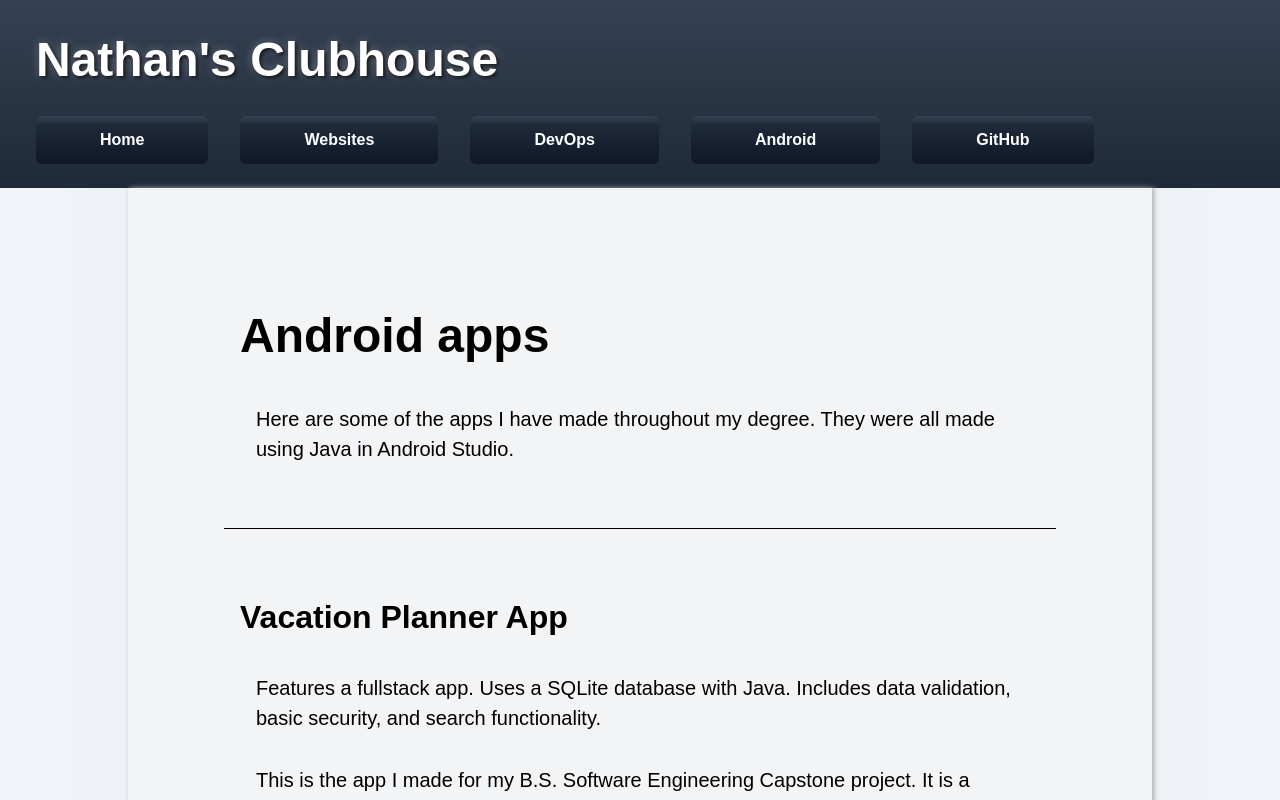
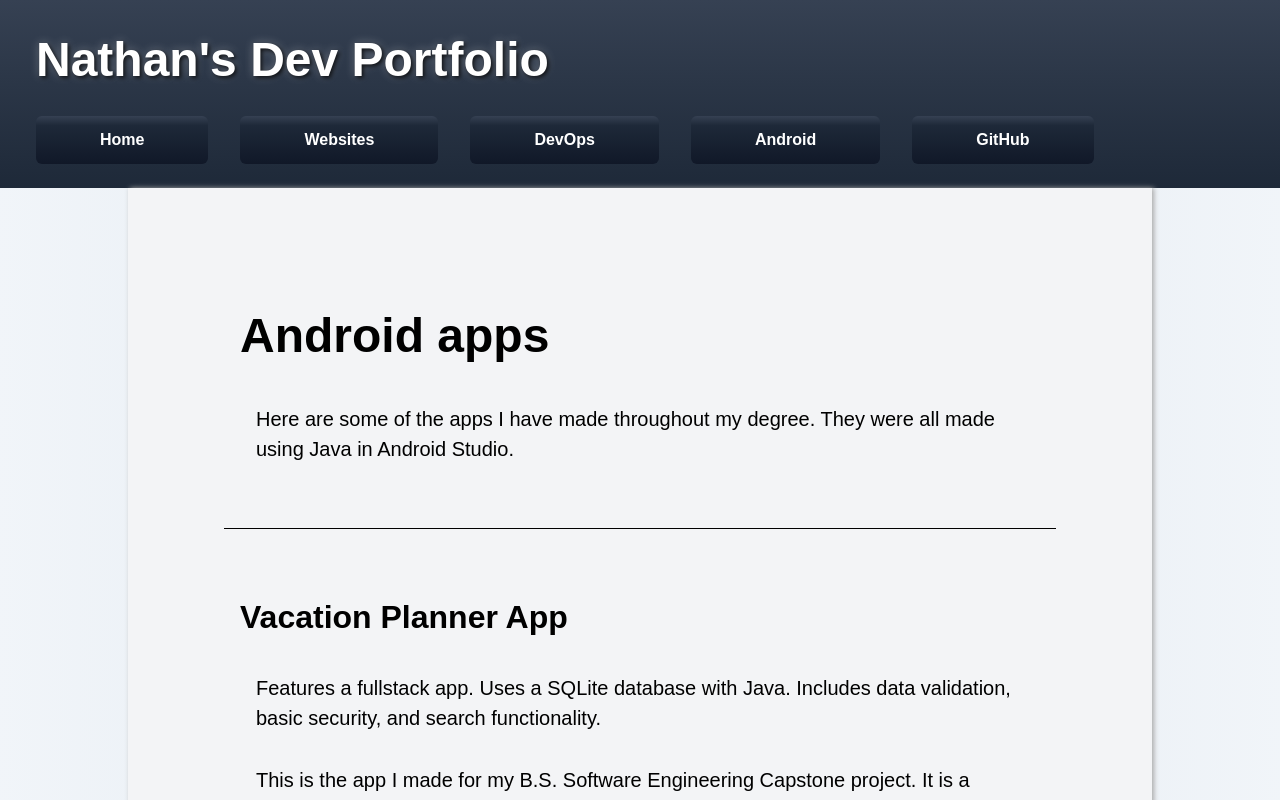
Before and after one commit to PapsBurr/personal-website-fullstack, a Next.js app in the folder frontend/: page /android in a window 1280 px wide. Shown: the top 800 px of the page. Built offline with nearby package versions, Linux system fonts and the light colour scheme.

Commit message:
feat: change header and website title to 'nathans dev portfolio'

```diff
--- a/frontend/src/app/components/Header.js
+++ b/frontend/src/app/components/Header.js
@@ -9,7 +9,7 @@ export default function Header() {
     <header className="p-5 pb-2 bg-gradient-to-b from-gray-700 to-gray-800">
       <div className="flex justify-between items-center">
         <h1 className="font-sans font-extrabold tracking-normal my-8 mb-16 text-6xl text-white mx-4" style={{textShadow: '2px 2px 4px rgba(0,0,0,0.8), 0 0 10px rgba(255,255,255,0.3)'}}>
-          Nathan's Clubhouse
+          Nathan's Dev Portfolio
         </h1>
 
         <button
--- a/frontend/src/app/layout.tsx
+++ b/frontend/src/app/layout.tsx
@@ -13,8 +13,8 @@ const geistMono = Geist_Mono({
 });
 
 export const metadata = {
-  title: "Nathan's Clubhouse",
-  description: "A static website showcasing my projects and qualifications.",
+  title: "Nathan's Dev Portfolio",
+  description: "A cloud-deployed fullstack website showcasing my projects and qualifications.",
 };
 
 export default function RootLayout({
```
Also changed, not shown: 1 other file (tests, documents, lock files or other folders).
